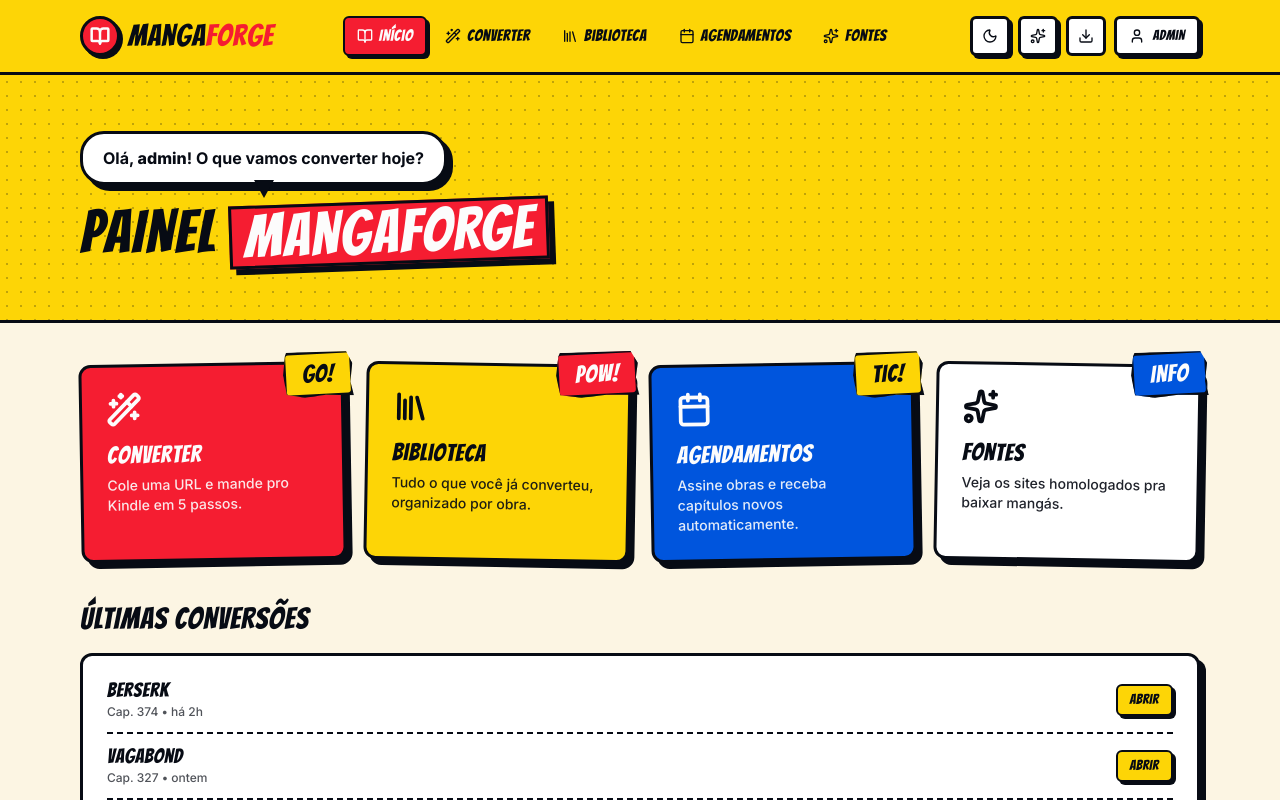
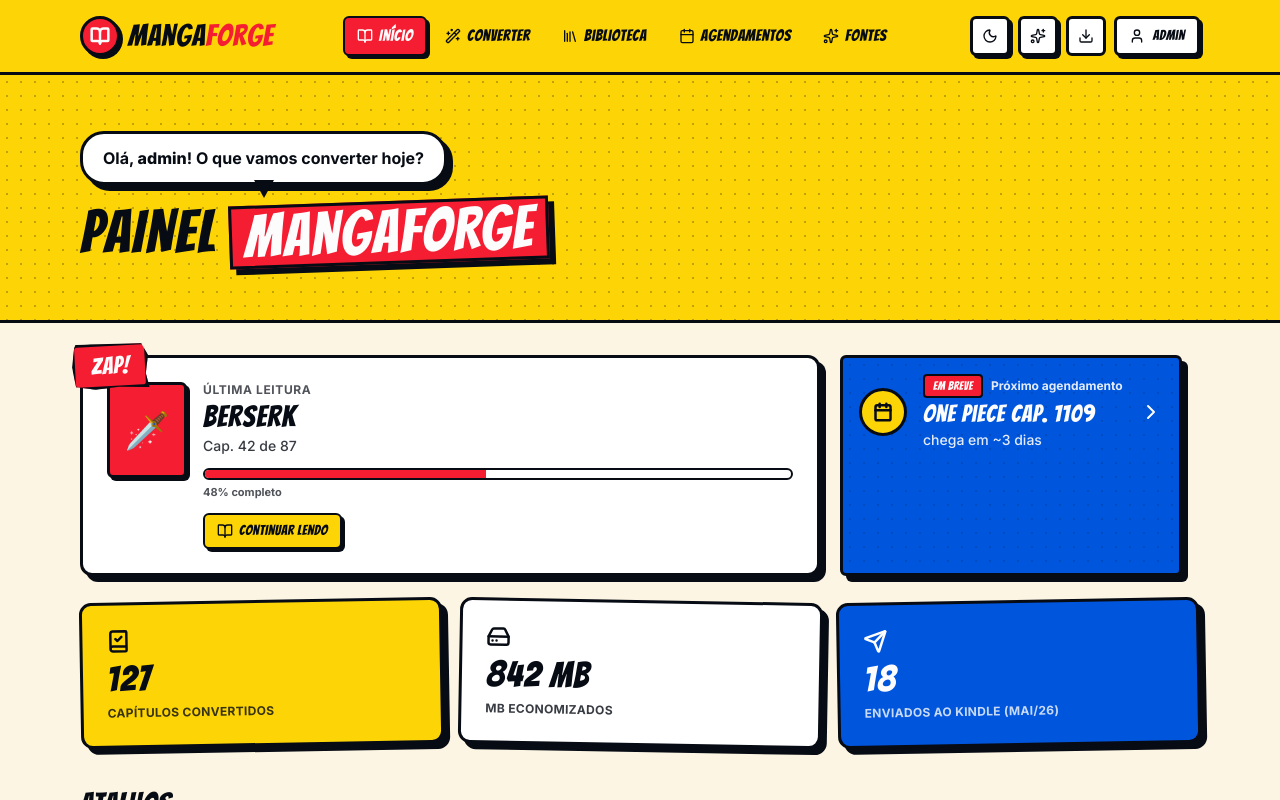
Before and after one commit to devcarloshenrique/mangaink-agent, a React (Vite) app: page / in a window 1280 px wide. Shown: the top 800 px of the page. Built offline with nearby package versions, Linux system fonts and the light colour scheme.

Commit message:
Changes
Co-authored-by: devcarloshenrique <57951744+devcarloshenrique@users.noreply.github.com>

```diff
--- a/src/routes/index.tsx
+++ b/src/routes/index.tsx
@@ -1,10 +1,14 @@
-import { createFileRoute, Link, useNavigate } from "@tanstack/react-router";
+import { createFileRoute, Link } from "@tanstack/react-router";
 import { ComicHeader } from "@/components/comic/Header";
 import { ComicPanel } from "@/components/comic/ComicPanel";
 import { SpeechBubble } from "@/components/comic/SpeechBubble";
 import { OnomatopoeiaBadge } from "@/components/comic/OnomatopoeiaBadge";
 import { RequireAuth } from "@/components/auth/RequireAuth";
 import { useAuth } from "@/hooks/useAuth";
+import { LastReadCard } from "@/components/dashboard/LastReadCard";
+import { StatsRow } from "@/components/dashboard/StatsRow";
+import { NextScheduleBanner } from "@/components/dashboard/NextScheduleBanner";
+import { ActivityFeed } from "@/components/dashboard/ActivityFeed";
 import { Calendar, Library, Sparkles, Wand2 } from "lucide-react";
 
 export const Route = createFileRoute("/")({
@@ -54,12 +58,6 @@ const TILES = [
   },
 ];
 
-const RECENT = [
-  { title: "Berserk", chapter: "Cap. 374", when: "há 2h" },
-  { title: "Vagabond", chapter: "Cap. 327", when: "ontem" },
-  { title: "One Piece", chapter: "Cap. 1110", when: "3 dias" },
-];
-
 function Dashboard() {
   const { user } = useAuth();
 
@@ -82,7 +80,26 @@ function Dashboard() {
         </div>
       </section>
 
+      {/* Última leitura + próximo agendamento */}
+      <section className="mx-auto max-w-6xl px-4 pt-8">
+        <div className="grid gap-5 lg:grid-cols-3">
+          <div className="lg:col-span-2">
+            <LastReadCard />
+          </div>
+          <div className="flex">
+            <NextScheduleBanner />
+          </div>
+        </div>
+      </section>
+
+      {/* Stats animados */}
+      <section className="mx-auto max-w-6xl px-4 pt-6">
+        <StatsRow />
+      </section>
+
+      {/* Tiles de navegação */}
       <section className="mx-auto max-w-6xl px-4 py-10">
+        <h2 className="font-display text-3xl mb-4 uppercase">Atalhos</h2>
         <div className="grid gap-5 sm:grid-cols-2 lg:grid-cols-4">
           {TILES.map((t, i) => {
             const Icon = t.icon;
@@ -109,31 +126,10 @@ function Dashboard() {
         </div>
       </section>
 
+      {/* Atividade recente */}
       <section className="mx-auto max-w-6xl px-4 pb-16">
-        <h2 className="font-display text-3xl mb-4 uppercase">Últimas conversões</h2>
-        <ComicPanel bg="card" padding="md">
-          <ul className="divide-y-2 divide-dashed divide-ink/30">
-            {RECENT.map((r) => (
-              <li
-                key={r.title + r.chapter}
-                className="flex items-center justify-between gap-4 py-3 first:pt-0 last:pb-0"
-              >
-                <div>
-                  <p className="font-display text-xl leading-none">{r.title}</p>
-                  <p className="text-xs font-medium opacity-70 mt-1">
-                    {r.chapter} • {r.when}
-                  </p>
-                </div>
-                <Link
-                  to="/biblioteca"
-                  className="font-display text-sm border-[2.5px] border-ink shadow-comic-sm px-3 py-1 rounded-md bg-comic-yellow hover:-translate-y-0.5 transition-transform"
-                >
-                  Abrir
-                </Link>
-              </li>
-            ))}
-          </ul>
-        </ComicPanel>
+        <h2 className="font-display text-3xl mb-4 uppercase">Atividade recente</h2>
+        <ActivityFeed />
       </section>
     </div>
   );
```
